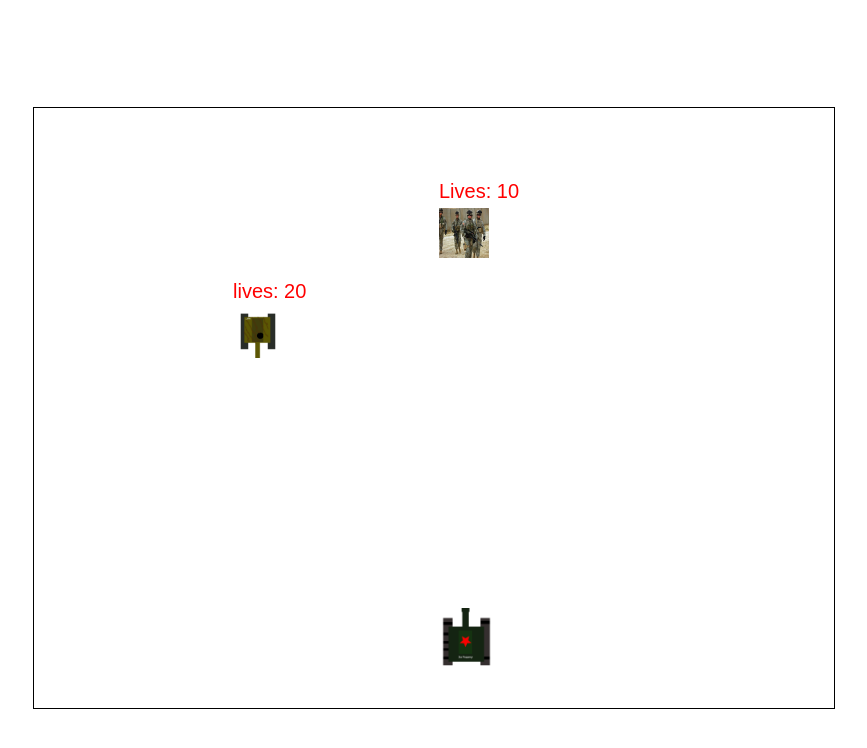
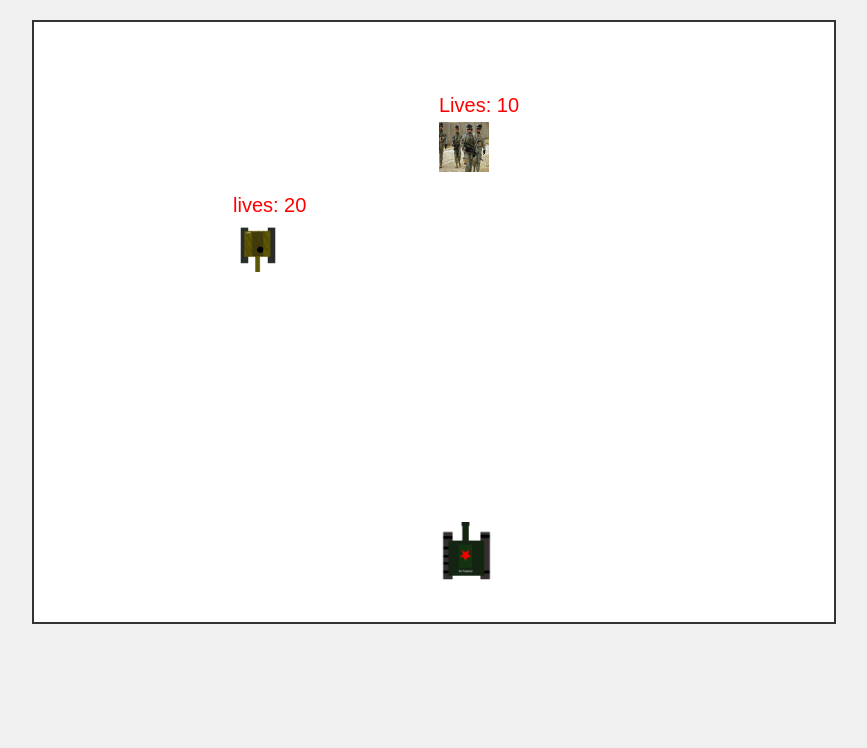
Before and after one commit to GorizontIDC/tanks, a plain HTML site: page index.html in a window 1280 px wide. Shown: the whole page, without its empty margins (206-1073 px from the left). Drawn offline with Linux system fonts and the light colour scheme.

Commit message:
пока ласт апдейт

```diff
--- a/game.js
+++ b/game.js
@@ -8,22 +8,22 @@ let mx = 0;
 let my = 0;
 
 const tankImage = new Image();
-tankImage.src = './images/IS.png'; // Хороший танк
+tankImage.src = 'photo/IS.png'; // Хороший танк
 
 const bulletImage = new Image();
-bulletImage.src = 'images/shaurma.jpg'; // пули
+bulletImage.src = 'photo/bullet.png'; // пули
 
 const bloodImage = new Image();
-bloodImage.src = 'images/blood.gif'; // смерть
+bloodImage.src = 'photo/blood.gif'; // смерть
 
 const explosionImage = new Image();
-explosionImage.src = 'images/explosion.gif'; // взрыв
+explosionImage.src = 'photo/explosion.gif'; // взрыв
 
 const enemyTankImage = new Image();
-enemyTankImage.src = 'images/army.jpg'; // враг
+enemyTankImage.src = 'photo/army.jpg'; // враг
 
 const enemyTankImage2 = new Image();
-enemyTankImage2.src = 'images/TigerH1.png'; // враг 2
+enemyTankImage2.src = 'photo/TigerH1.png'; // враг 2
 
 const tank = {
     width: 65,
--- a/style.css
+++ b/style.css
@@ -1,9 +1,13 @@
-canvas{
-    border: 1px solid black;
-}
-body{
+body {
+    margin: 0;
+    padding: 20px;
     display: flex;
     justify-content: center;
     align-items: center;
-    height: 100vh;
+    background-color: #f0f0f0;
 }
+
+#gameCanvas {
+    border: 2px solid #333;
+    background-color: #fff;
+}
```
Also changed, not shown: images/shaurma.jpg (deleted), photo/IS.png (renamed from images/IS.png), photo/TigerH1.png (renamed from images/TigerH1.png), photo/army.jpg (renamed from images/army.jpg), photo/blood.gif (renamed from images/blood.gif), photo/bulett.png (added), photo/explosion.gif (renamed from images/explosion.gif).
